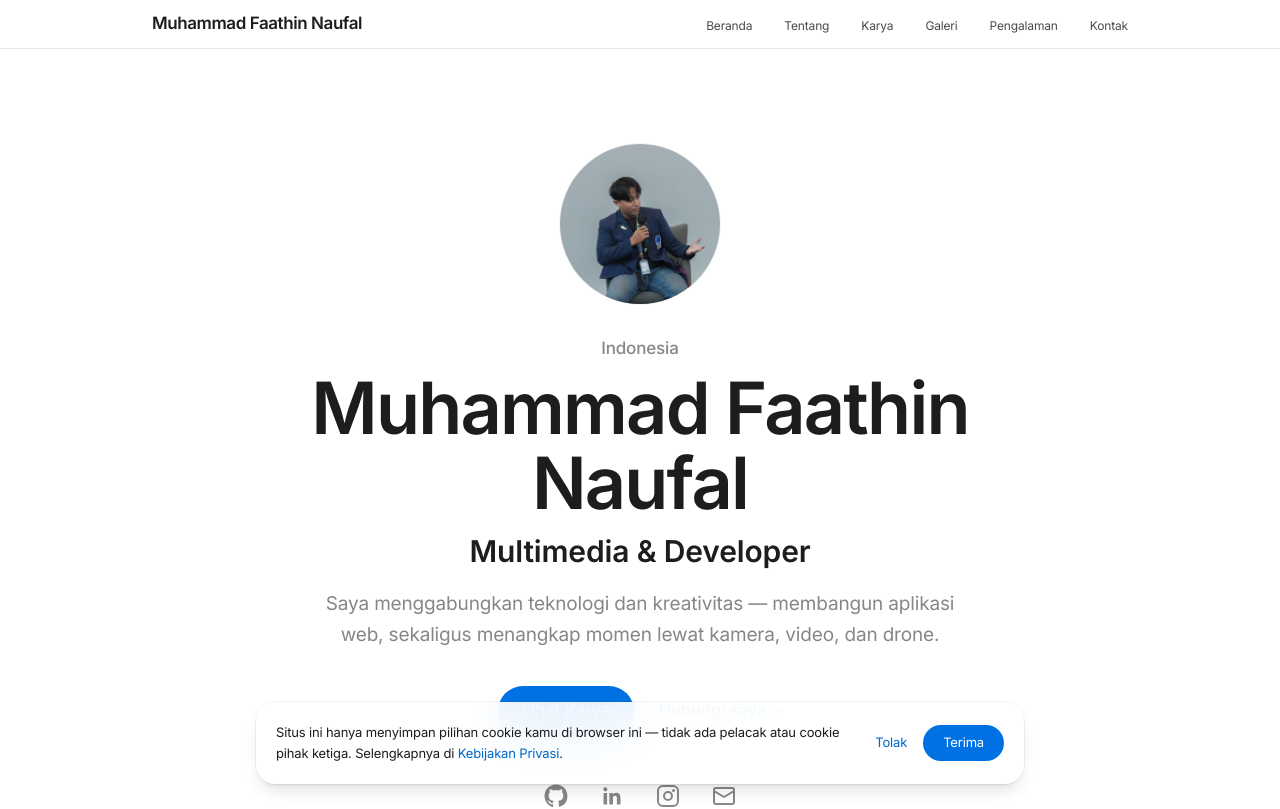
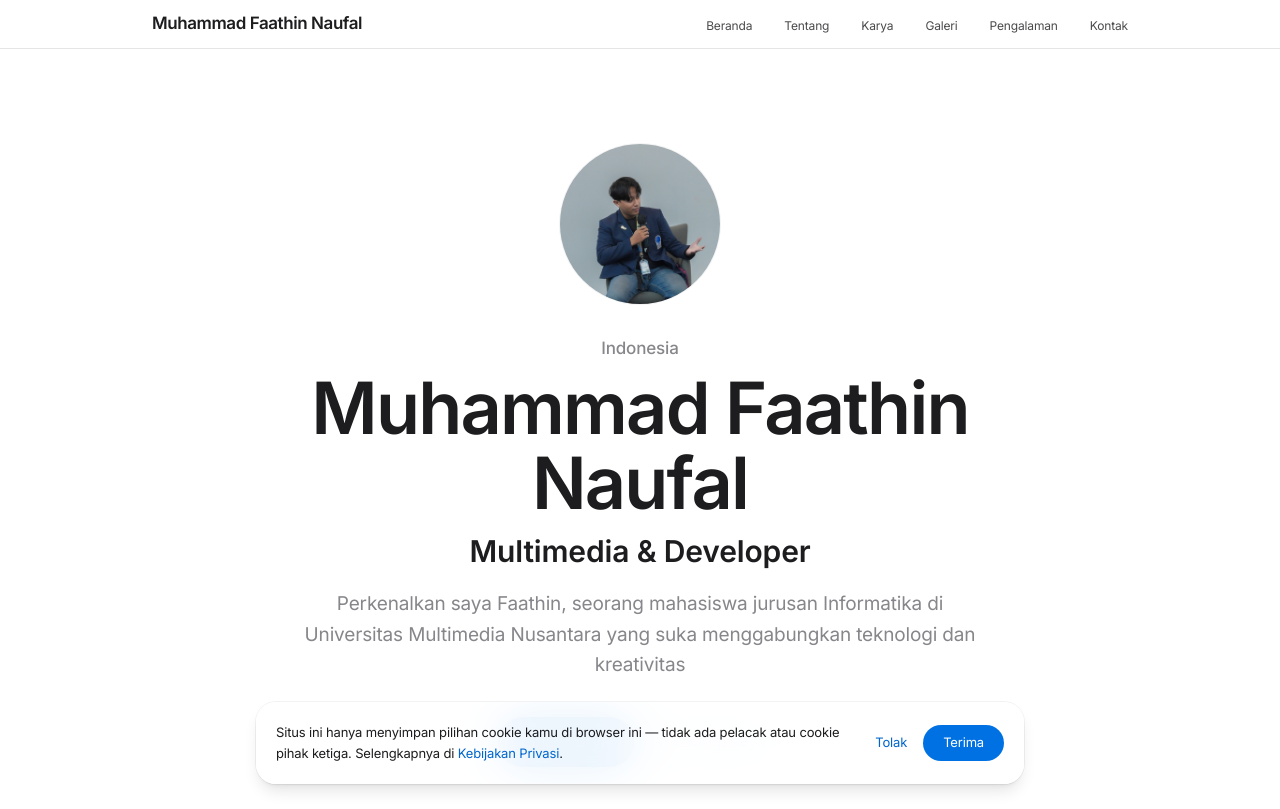
Before and after one commit to Patinlele/my-web-portfolio, a Next.js app: page / in a window 1280 px wide. Shown: the top 809 px of the page. Built offline with nearby package versions, Linux system fonts and the light colour scheme.

Commit message:
profil upd

```diff
--- a/src/data/portfolio.ts
+++ b/src/data/portfolio.ts
@@ -7,7 +7,7 @@ export const profile = {
   name: "Muhammad Faathin Naufal",
   role: "Multimedia & Developer",
   tagline:
-    "Saya menggabungkan teknologi dan kreativitas — membangun aplikasi web, sekaligus menangkap momen lewat kamera, video, dan drone.",
+    "Perkenalkan saya Faathin, seorang mahasiswa jurusan Informatika di Universitas Multimedia Nusantara yang suka menggabungkan teknologi dan kreativitas",
   location: "Indonesia",
   email: "mfaathinn@gmail.com",
   photo: "/profilePic.jpg",
```
